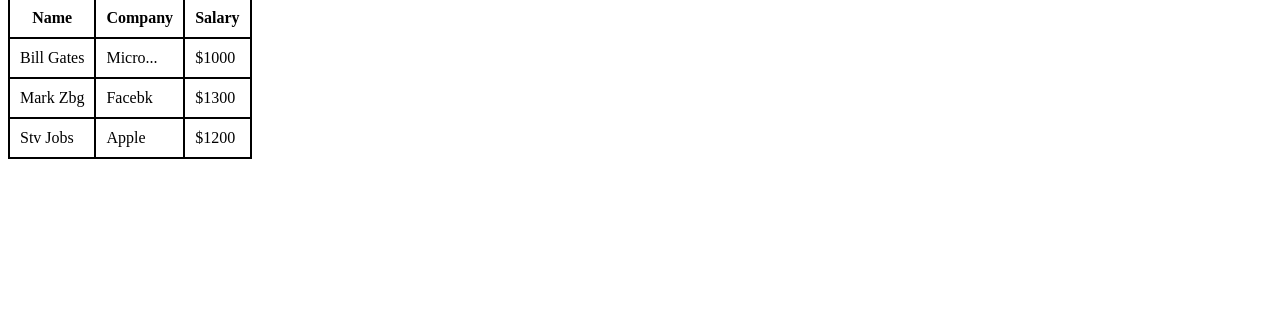
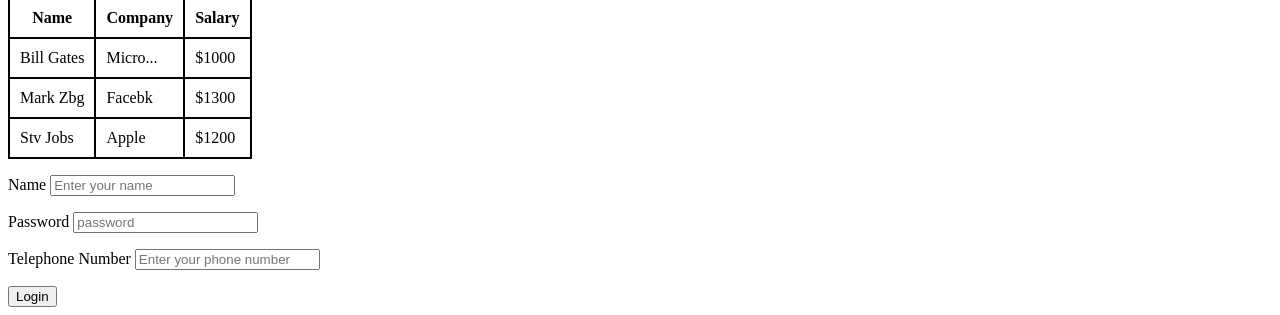
Before and after one commit to ismail2624/Htmlpractice11, a plain HTML site: page index.html in a window 1280 px wide. Shown: the part 1042-1357 px from the top of the page. Before the commit the page ends 1209 px from the top, so only its background shows below. Drawn offline with Linux system fonts and the light colour scheme.

Commit message:
form tag add

```diff
--- a/index.html
+++ b/index.html
@@ -46,5 +46,17 @@
     </table>
         </div>
     </section>
+
+
+    <section>
+        <div>
+            <form action="">
+                <p>Name <input placeholder="Enter your name" type="text"></p>
+                <p>Password <input placeholder="password" type="password" name="" id=""></p>
+                <p>Telephone Number <input placeholder="Enter your phone number" type="tel" name="" id=""></p>
+                <button>Login</button>
+            </form>
+        </div>
+    </section>
 </body>
 </html>
```
